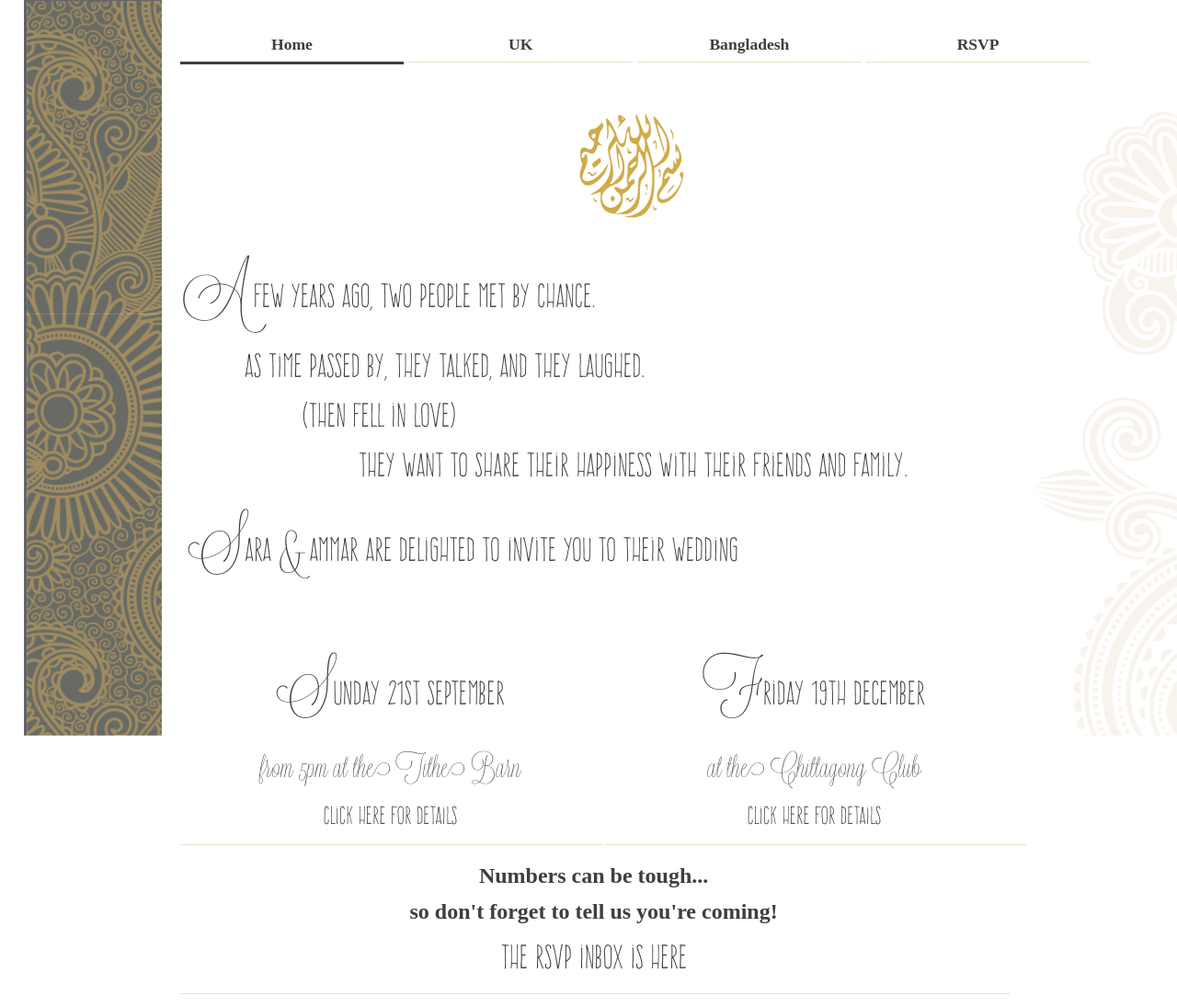
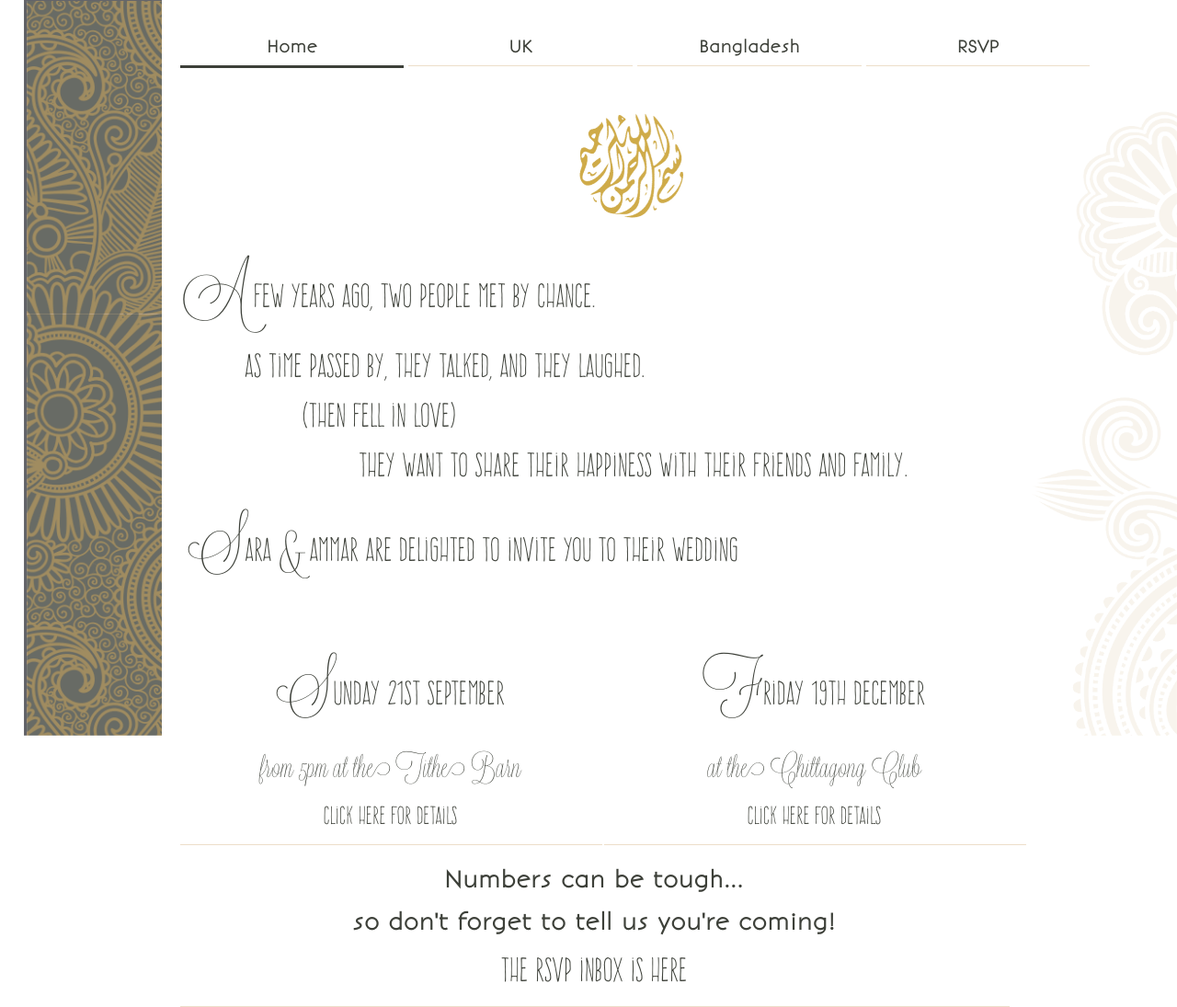
Before and after one commit to aa403/sep21, a PHP site: page /sep21.html in a window 1280 px wide. Shown: the whole page at 92% size. Run offline with PHP 8.4, Linux system fonts and the light colour scheme; some web fonts are replaced.

Commit message:
updates@

```diff
--- a/fonts.css
+++ b/fonts.css
@@ -12,6 +12,5 @@
 
 @font-face {
   font-family: 'blockish';
-  font-weight: 200;
-  src: url(fonts/Explogos.ttf) format('truetype'); /* Chrome 6+, Firefox 3.6+, IE 9+, Safari 5.1+ */
+  src: url(fonts/BonvenoCF-Light.otf) format('opentype'); /* Chrome 6+, Firefox 3.6+, IE 9+, Safari 5.1+ */
 }
```
Also changed, not shown: fonts/BonvenoCF-Light.otf (added).
